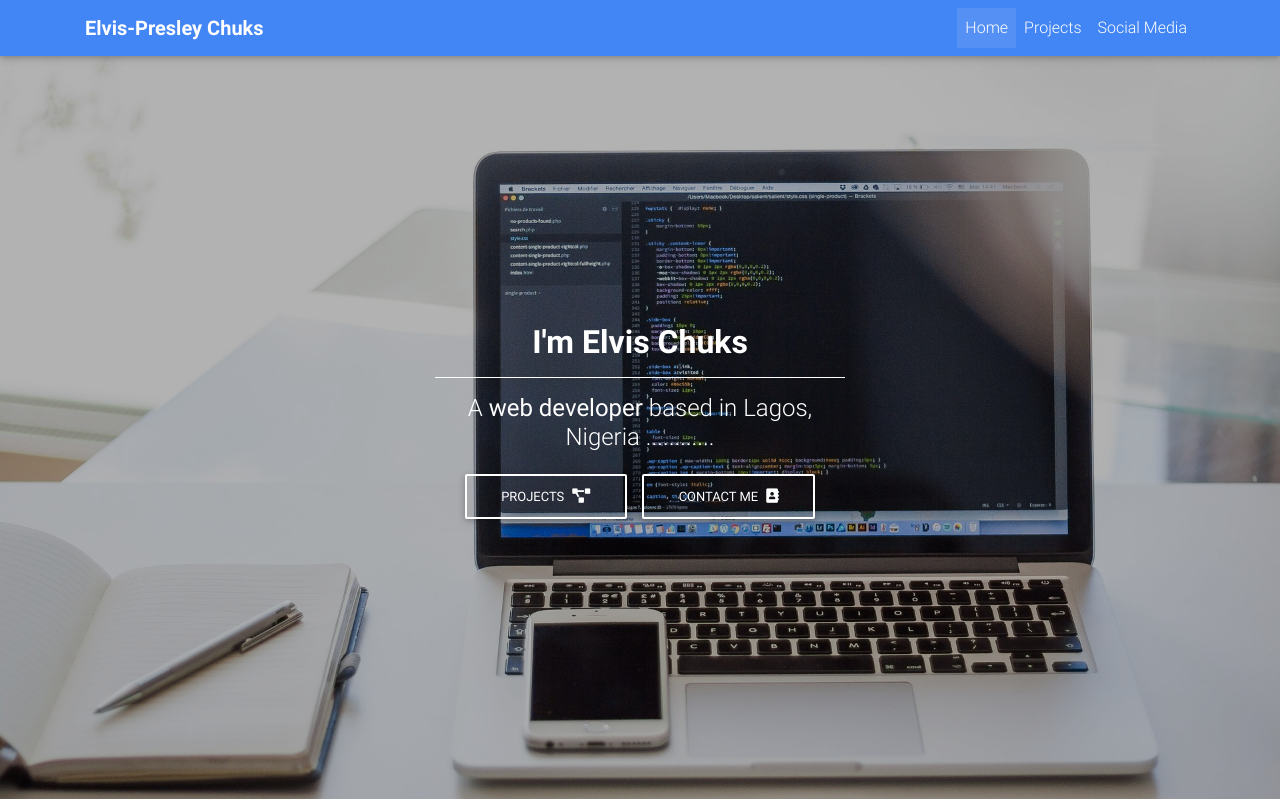
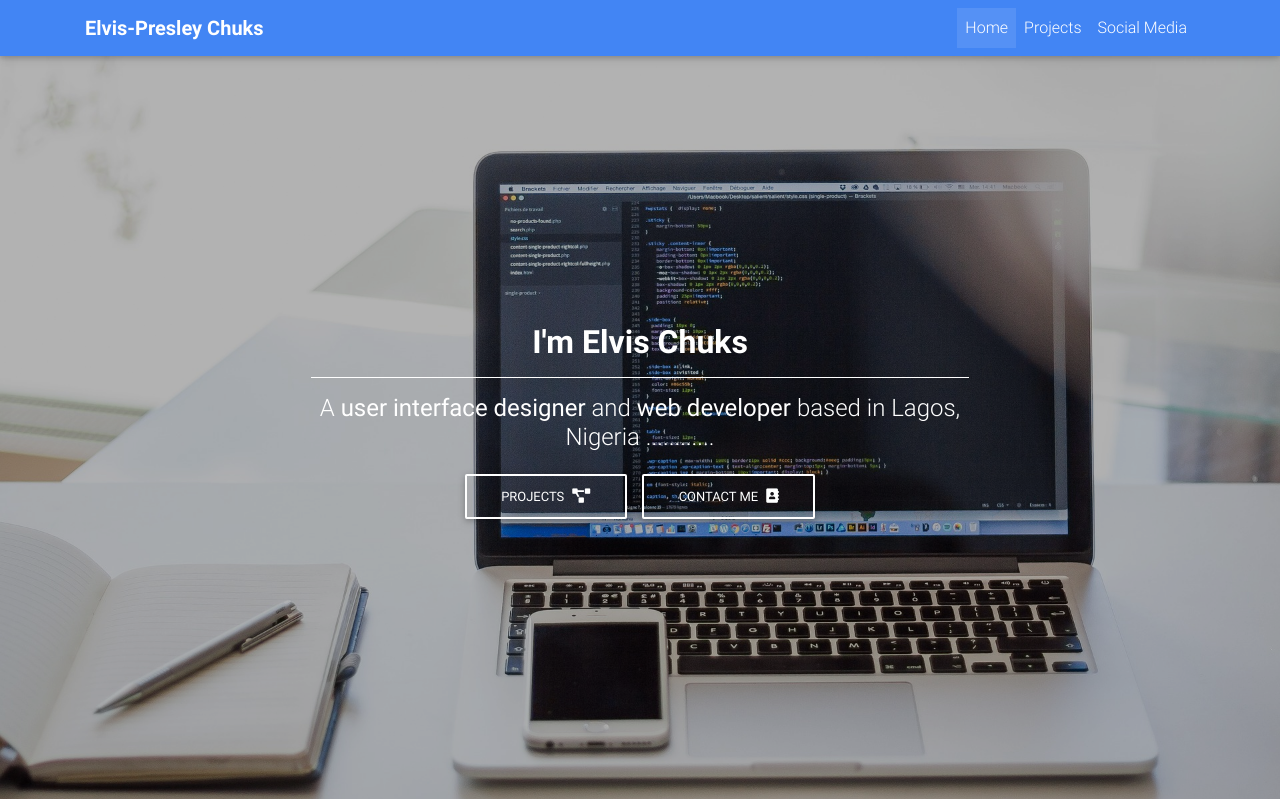
Before and after one commit to elvis-chuks/devprofile, a Flask app: page / in a window 1280 px wide. Shown: the top 799 px of the page. Run offline with Flask 2, Linux system fonts and the light colour scheme; some libraries are stand-ins or nearby versions.

Commit message:
fixed my description

```diff
--- a/templates/index.html
+++ b/templates/index.html
@@ -82,7 +82,7 @@
                     <hr class="hr-light">
 
                     <!-- Description -->
-                    <h4 class="white-text my-3">A      <strong>web developer </strong>  based in Lagos, Nigeria ............</h4>
+                    <h4 class="white-text my-3">A <strong> user interface designer </strong> and <strong>web developer </strong>  based in Lagos, Nigeria ............</h4>
                     <a href="#projects"><button type="button" class="btn btn-outline-white">Projects<i class="fas fa-project-diagram ml-2"></i></button></a>
                     <a href="#contact"><button type="button" class="btn btn-outline-white">Contact Me<i class="fas fa-address-book ml-2"></i></button></a>
 
```
